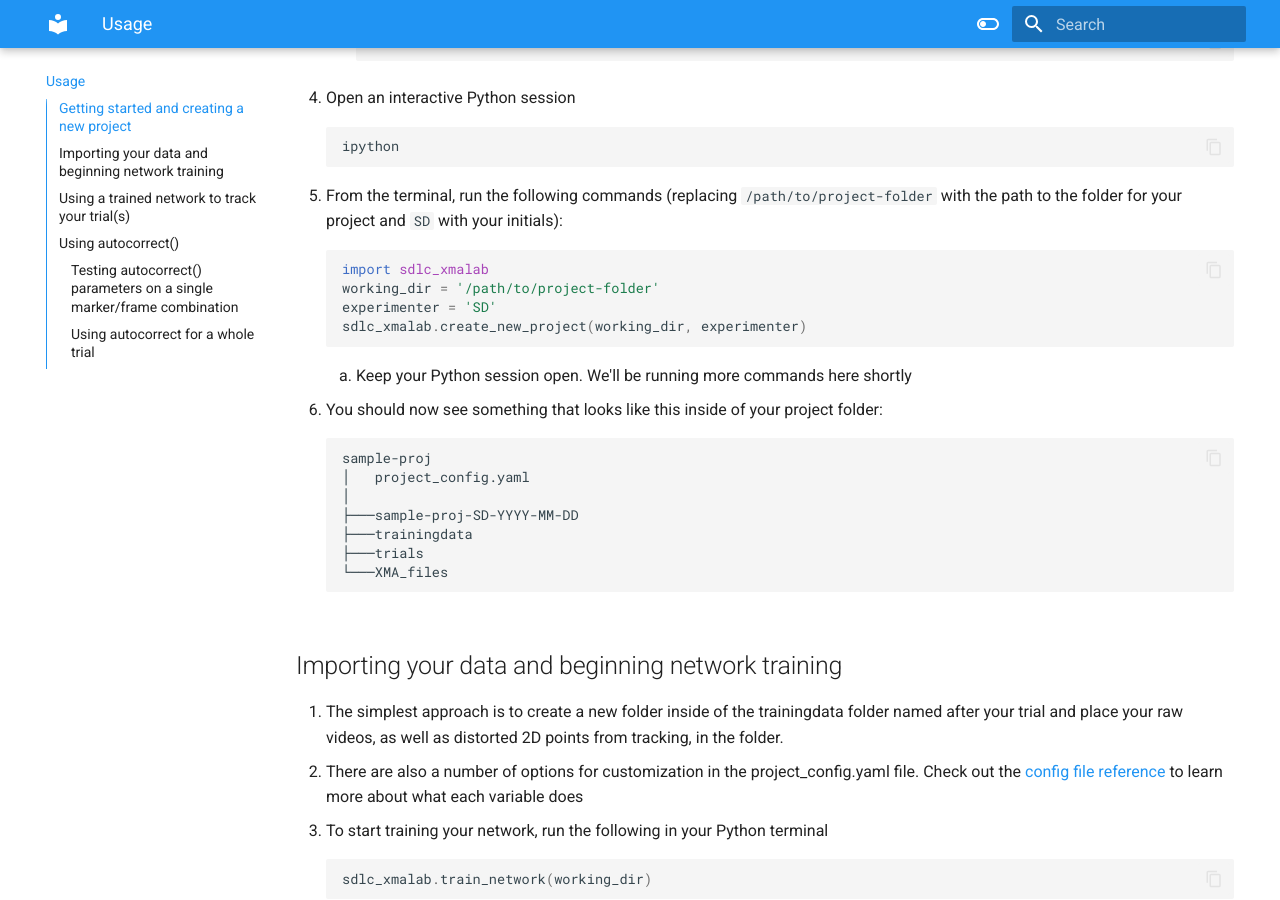
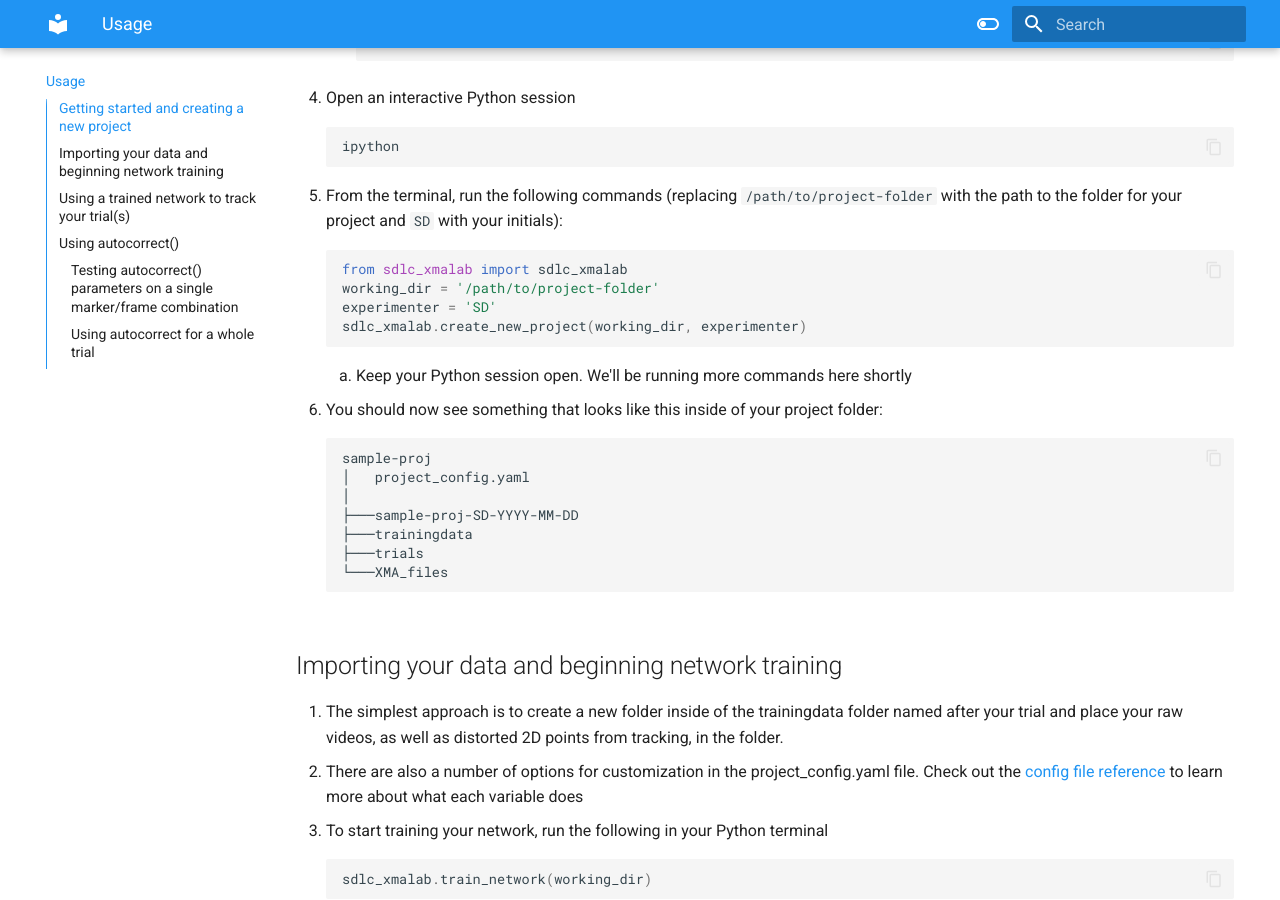
Before and after one commit to sam-delap/deepxromm, an MkDocs documentation site: the page built from docs/usage.md, in a window 1280 px wide and 900 px high, scrolled down 744 px. Built offline with MkDocs 1.6.1 and Material for MkDocs 9.7.7, drawn with Linux system fonts in a browser that asks for light colours.

Commit message:
update usage docs to import from package

````diff
--- a/docs/usage.md
+++ b/docs/usage.md
@@ -26,7 +26,7 @@ There are two ways to use this package. You can either:
     ```
 1. From the terminal, run the following commands (replacing `/path/to/project-folder` with the path to the folder for your project and `SD` with your initials):
     ```python
-    import sdlc_xmalab
+    from sdlc_xmalab import sdlc_xmalab
     working_dir = '/path/to/project-folder'
     experimenter = 'SD'
     sdlc_xmalab.create_new_project(working_dir, experimenter)
````
